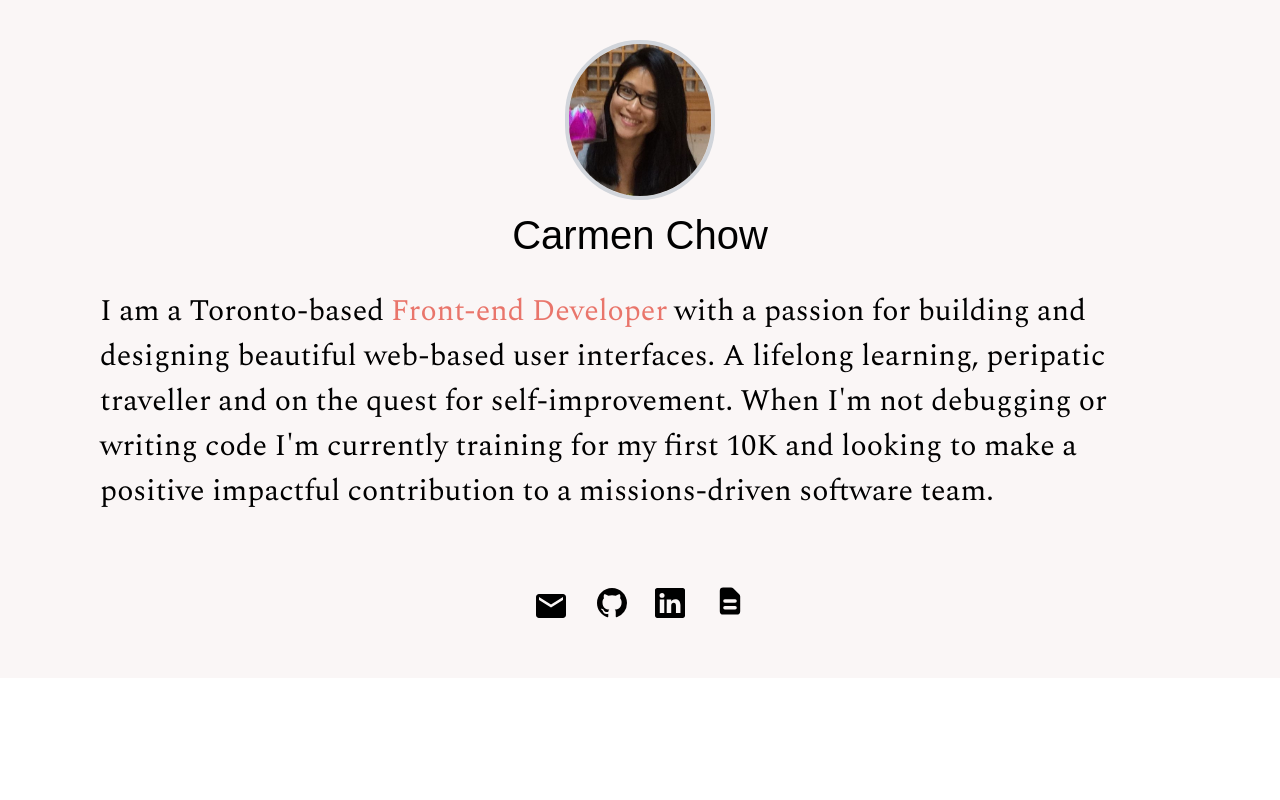
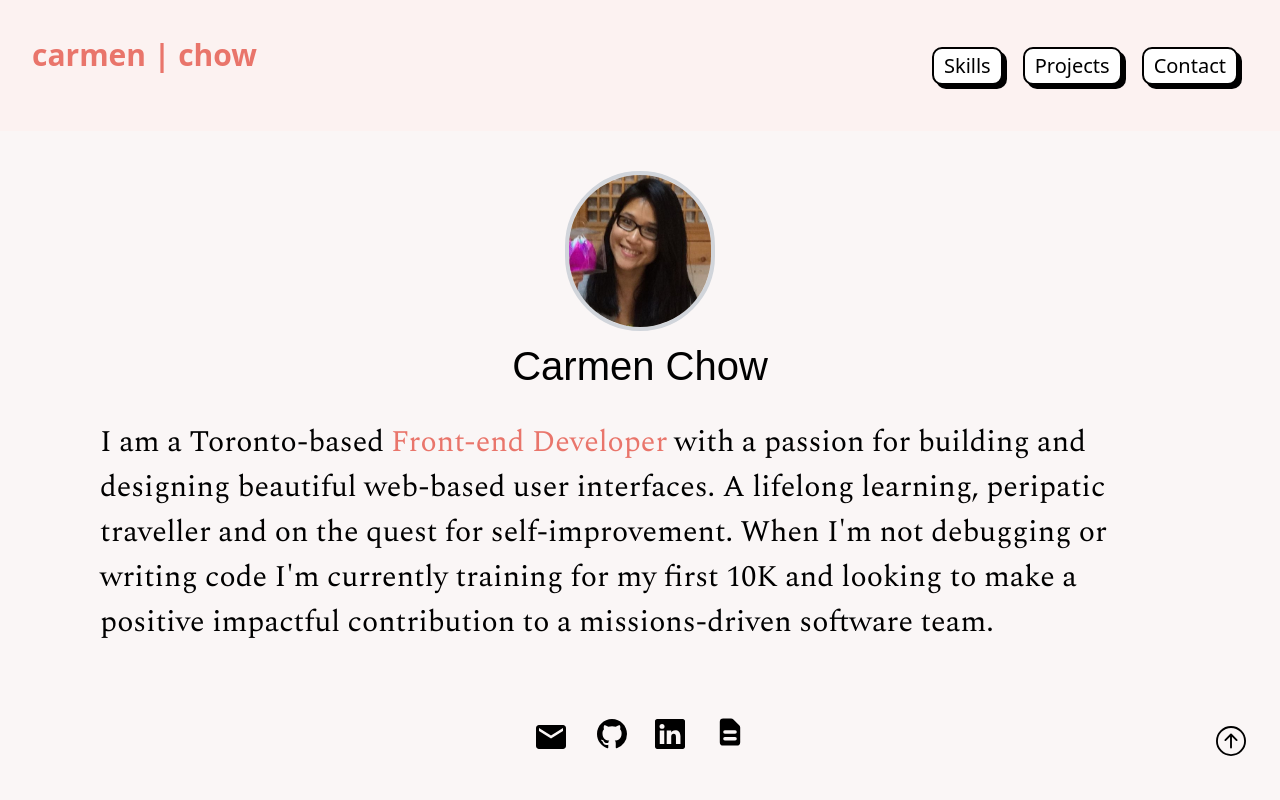
Before and after one commit to cchow33/my-portfolio, a Next.js app: page / in a window 1280 px wide. Shown: the top 800 px of the page. Built offline with nearby package versions, Linux system fonts and the light colour scheme.

Commit message:
fixed href links

```diff
--- a/components/Contact.jsx
+++ b/components/Contact.jsx
@@ -3,7 +3,7 @@ import React from "react";
 const Contact = () => {
   return (
     <section
-      id="contact"
+      id="Contact"
       class="place-items-center bg-[#fcf2f1] flex items-center w-full"
     >
       <div class="xl:max-w-7xl xl:mx-auto max-w-full pl-[8%] pr-[5%] py-[10%]">
--- a/components/Navbar.jsx
+++ b/components/Navbar.jsx
@@ -4,6 +4,8 @@ import { RiEyeCloseLine } from "react-icons/ri";
 
 const Navbar = () => {
   const [navbar, setNavbar] = useState(false);
+
+  const links = ["Skills", "Projects", "Contact"];
 
   const handleNav = () => {
     setNavbar(!navbar);
@@ -20,72 +22,38 @@ const Navbar = () => {
 
         <nav class={`flex items-center w-auto`}>
           <ul className="flex items-center w-auto list none text-[25px]">
+            {links.map((link) => (
               <a
-              href="#about"
+                href={`#${link}`}
+                key={link}
                 class="relative inline-block px-3 py-1 font-medium group m-[10px] sm:text-[14px] md:text-[18px] lg:text-[20px]"
               >
                 <span class="absolute inset-0 w-full h-full transition duration-200 ease-out transform translate-x-1 translate-y-1 bg-black group-hover:-translate-x-0 group-hover:-translate-y-0  rounded-[10px]"></span>
+
                 <span class="absolute inset-0 w-full h-full bg-white border-2 border-black group-hover:bg-black  rounded-[10px]"></span>
+
                 <span class="relative text-black group-hover:text-white">
-                About
+                  {link}
                 </span>
               </a>
-
-            <a
-              href="#skills"
-              class="relative inline-block px-3 py-1 font-medium group m-[10px] sm:text-[14px] md:text-[18px] lg:text-[20px]"
-            >
-              <span class="absolute inset-0 w-full h-full transition duration-200 ease-out transform translate-x-1 translate-y-1 bg-black group-hover:-translate-x-0 group-hover:-translate-y-0  rounded-[10px]"></span>
-              <span class="absolute inset-0 w-full h-full bg-white border-2 border-black group-hover:bg-black  rounded-[10px]"></span>
-              <span class="relative text-black group-hover:text-white">
-                Skills
-              </span>
-            </a>
-
-            <a
-              href="#projects"
-              class="relative inline-block px-3 py-1 font-medium group m-[10px] sm:text-[14px] md:text-[18px] lg:text-[20px]"
-            >
-              <span class="absolute inset-0 w-full h-full transition duration-200 ease-out transform translate-x-1 translate-y-1 bg-black group-hover:-translate-x-0 group-hover:-translate-y-0  rounded-[10px]"></span>
-              <span class="absolute inset-0 w-full h-full bg-white border-2 border-black group-hover:bg-black  rounded-[10px]"></span>
-              <span class="relative text-black group-hover:text-white">
-                Projects
-              </span>
-            </a>
-
-            <a
-              href="#contact"
-              class="relative inline-block px-3 py-1 font-medium group m-[10px] sm:text-[14px] md:text-[18px] lg:text-[20px]"
-            >
-              <span class="absolute inset-0 w-full h-full transition duration-200 ease-out transform translate-x-1 translate-y-1 bg-black group-hover:-translate-x-0 group-hover:-translate-y-0  rounded-[10px]"></span>
-              <span class="absolute inset-0 w-full h-full bg-white border-2 border-black group-hover:bg-black  rounded-[10px]"></span>
-              <span class="relative text-black group-hover:text-white">
-                Contact
-              </span>
-            </a>
+            ))}
           </ul>
 
           {/* Mobile Button */}
-          <div onClick={handleNav} class="block sm:hidden">
+          {/* <div onClick={handleNav} class="block sm:hidden">
             {navbar ? <RiEyeCloseLine size={14} /> : <CgMenuRight size={14} />}
-          </div>
+          </div> */}
 
           {/* Mobile Menu */}
 
-          <div
-            class={
-              navbar
-                ? "sm:hidden flex justify-center items-center w-full"
-                : "sm:hidden"
-            }
-          >
+          {/* <div class={navbar ? "xs:hidden" : "xs:hidden"}>
             <ul>
               <li onClick={handleNav}>About</li>
               <li onClick={handleNav}>Skills</li>
               <li onClick={handleNav}>Projects</li>
               <li onClick={handleNav}>Contact</li>
             </ul>
-          </div>
+          </div> */}
         </nav>
       </div>
     </header>
--- a/components/Projects.jsx
+++ b/components/Projects.jsx
@@ -5,7 +5,7 @@ import Image from "next/image";
 const Projects = () => {
   return (
     <section
-      id="projects"
+      id="Projects"
       class="xl:max-w-7xl xl:mx-auto max-w-full xs: pl-[8%] pr-[0%] pt-[10%] "
     >
       <h1 class="decoration-4 font-black underline decoration-[#ff5555] text-[60px] mb-[20px] xs:text-[20px] sm:text-[30px] sm:mt-[20px] xl:text-[34px] font-poppins">
--- a/components/ScrollToTop.jsx
+++ b/components/ScrollToTop.jsx
@@ -1,45 +1,45 @@
-// import { useEffect, useState } from 'react'
-// import { BsArrowUpCircle } from 'react-icons/bs'
+import { useEffect, useState } from "react";
+import { BsArrowUpCircle } from "react-icons/bs";
 
-// const ScrollToTop = () => {
-//   const [isVisible, setIsVisible] = useState(false)
+const ScrollToTop = () => {
+  const [isVisible, setIsVisible] = useState(false);
 
-//   const toggleVisibility = () => {
-//     if (window.pageYOffset > 300) {
-//       setIsVisible(true)
-//     } else {
-//       setIsVisible(false)
-//     }
-//   }
+  const toggleVisibility = () => {
+    if (window.pageYOffset > 300) {
+      setIsVisible(true);
+    } else {
+      setIsVisible(false);
+    }
+  };
 
-//   const scrollToTop = () => {
-//     window.scrollTo({
-//       top: 0,
-//       behavior: 'smooth',
-//     })
-//   }
+  const scrollToTop = () => {
+    window.scrollTo({
+      top: 0,
+      behavior: "smooth",
+    });
+  };
 
-//   useEffect(() => {
-//     window.addEventListener('scroll', toggleVisibility)
+  useEffect(() => {
+    window.addEventListener("scroll", toggleVisibility);
 
-//     return () => {
-//       window.removeEventListener('scroll', toggleVisibility)
-//     }
-//   }, [])
+    return () => {
+      window.removeEventListener("scroll", toggleVisibility);
+    };
+  }, []);
 
-//   return (
-//     <div className="fixed bottom-2 right-2 pb-[30px] px-[2%]">
-//       <button
-//         type="button"
-//         onClick={scrollToTop}
-//       >
-//         <span class="content-center">
-//         <BsArrowUpCircle size={30} aria-hidden="true" class="content-center"/>
-//         scroll up
-//         </span>
-//       </button>
-//     </div>
-//   )
-// }
+  return (
+    <div className="fixed bottom-2 right-2 pb-[30px] px-[2%] ">
+      <button type="button" onClick={scrollToTop}>
+        <span class="xs: text-am content-center">
+          <BsArrowUpCircle
+            size={30}
+            aria-hidden="true"
+            class="content-center"
+          />
+        </span>
+      </button>
+    </div>
+  );
+};
 
-// export default ScrollToTop
+export default ScrollToTop;
--- a/components/Skills.jsx
+++ b/components/Skills.jsx
@@ -68,7 +68,7 @@ const Skills = () => {
   ];
 
   return (
-    <section id="skills" class="py-20">
+    <section id="Skills" class="py-20">
       <div class="xl:max-w-7xl xl:mx-auto max-w-full pl-[8%] pr-[5%] pt-[8%]">
         <h1 class="decoration-4 font-black underline decoration-[#ff5555] text-[60px] mb-[20px] xs:text-[20px] sm:text-[30px] sm:mt-[20px] xl:text-[34px] font-poppins">
           Skills
--- a/pages/index.js
+++ b/pages/index.js
@@ -10,9 +10,9 @@ import ScrollToTop from "../components/ScrollToTop";
 export default function Home() {
   return (
     <>
-      {/* <Navbar /> */}
+      <Navbar />
       <Main />
-      {/* <ScrollToTop /> */}
+      <ScrollToTop />
       {/* <About /> */}
       <Skills />
       <Projects />
```
Lines whose indentation alone changed are shown as unchanged.
